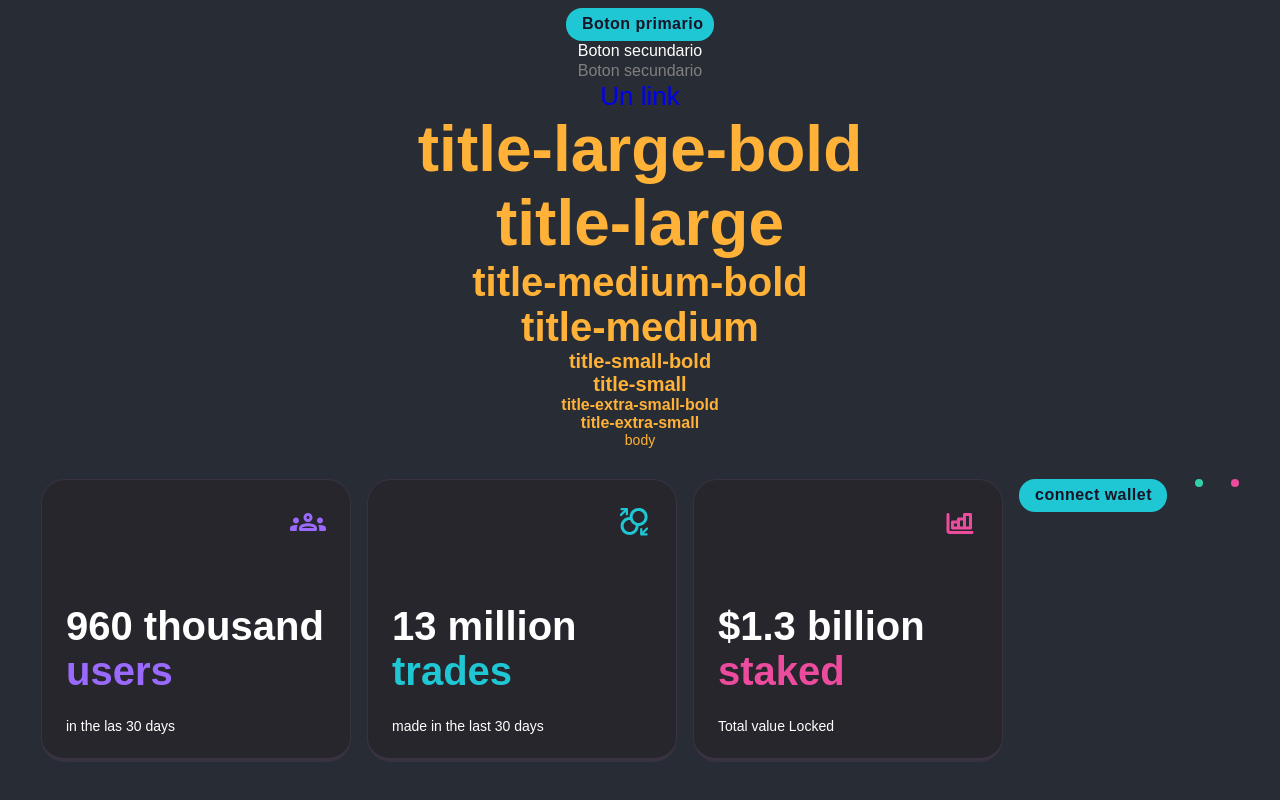
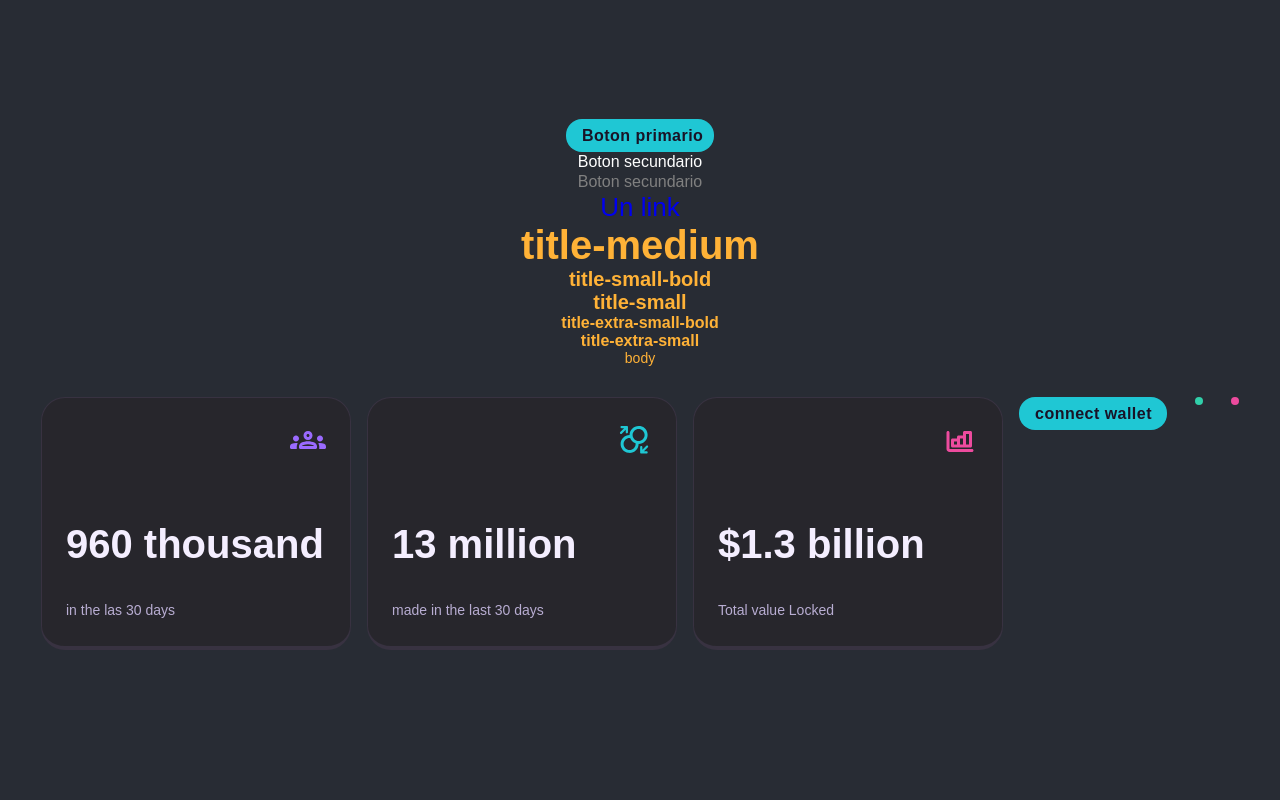
Before and after one commit to Develhope-e3/pancake-swap, a React (Create React App) app: page / in a window 1280 px wide. Built offline with nearby package versions, Linux system fonts and the light colour scheme.

Commit message:
feat: start creation of CTA card

```diff
--- a/src/App.js
+++ b/src/App.js
@@ -1,13 +1,10 @@
 import "./App.css";
 import "./styles/index.scss";
 import EjemploComponente from "./componentes/EjemploComponente/EjemploComponente";
-
 import { PrimaryCard } from "./componentes/Cards/PrimaryCard.js";
 import { cardData } from "./data/cardData.js";
-
 import Link from "./componentes/Link/Link";
 import Texto from "./componentes/Texto/Texto";
-
 import Puntos from "./puntos/puntos";
 import Button from "./componentes/Button/Button";
 
@@ -92,7 +89,7 @@ function App() {
                   icon={card.icon}
                   title={card.title}
                   subtitle={card.subtitle.text}
-                  subtitleColor={card.subtitle.color}
+                  color={card.subtitle.color}
                   body={card.body}
                 />
               );
--- a/src/componentes/Cards/PrimaryCard.js
+++ b/src/componentes/Cards/PrimaryCard.js
@@ -5,23 +5,24 @@ import Texto from "../Texto/Texto.js";
  * @param {object} icon - Icono .svg de la card
  * @param {object} title - Título principal de la card
  * @param {object} subtitle - Subtítulo coloreado de la card
- * @param {object} subtitleColor - Variable que se introducirá para modificar el color de subtitle
+ * @param {object} color - Variable que se introducirá para modificar el color de las fuentes
  * @param {object} body - Texto del cuerpo de la card
  *
  * @returns Estructura HTML
  */
 
-export const PrimaryCard = ({ icon, title, subtitle, subtitleColor, body }) => {
+export const PrimaryCard = ({ icon, title, subtitle, color, body }) => {
   return (
     <div className="primary-card">
       <div className="primary-card-icon">{icon}</div>
-      {/* @TODO Agregar margen al div y sacarlo de la class texto */}
-      <div className="card-texto">
+      <div>
+        {/* @TODO Modificar h2 por un componente Texto */}
         <h2 className="primary-card-title">{title}</h2>
-        <Texto label={subtitle} size={"title-medium"} color={subtitleColor} />
+        <Texto label={subtitle} size={"title-md"} color={color} />
+        <div className="primary-card-body">
+          <Texto label={body} size={"body"} />
+        </div>
       </div>
-      {/* @TODO cambiar por elemento texto */}
-      <Texto label={body} size={"body"} />
     </div>
   );
 };
--- a/src/componentes/Cards/PrimaryCard.scss
+++ b/src/componentes/Cards/PrimaryCard.scss
@@ -24,6 +24,8 @@
   border: var(--borderWidths-1) solid #383241;
   border-bottom: var(--space-3xs) solid #383241;
 
+  color: var(--color-text);
+
   font: inherit;
 }
 
@@ -34,6 +36,8 @@
   height: auto;
 }
 
-.card-texto {
-  margin-bottom: 24px;
+.primary-card-body {
+  margin-top: 24px;
+
+  color: var(--color-subtitulo-lila);
 }
--- a/src/componentes/Texto/Texto.js
+++ b/src/componentes/Texto/Texto.js
@@ -11,17 +11,17 @@ import "./Texto.scss";
 const Texto = ({ size, color, label }) => {
   return (
     <>
-      {size === "title-large-bold" && (
+      {size === "title-lg-bold" && (
         <h1 className="title-lg-bold" style={{ color: `var(${color})` }}>
           {label}
         </h1>
       )}
-      {size === "title-large" && (
+      {size === "title-lg" && (
         <h1 className="title-lg" style={{ color: `var(${color})` }}>
           {label}
         </h1>
       )}
-      {size === "title-medium-bold" && (
+      {size === "title-md-bold" && (
         <h2 className="title-md-bold" style={{ color: `var(${color})` }}>
           {label}
         </h2>
--- a/src/componentes/Texto/Texto.scss
+++ b/src/componentes/Texto/Texto.scss
@@ -38,6 +38,7 @@
 a,
 p,
 ul,
+ol,
 li,
 h1,
 h2,
```
Also changed, not shown: src/componentes/Cards/CardCTA.js (added, +16 -0 lines), src/componentes/Cards/CardCTA.scss (added).
